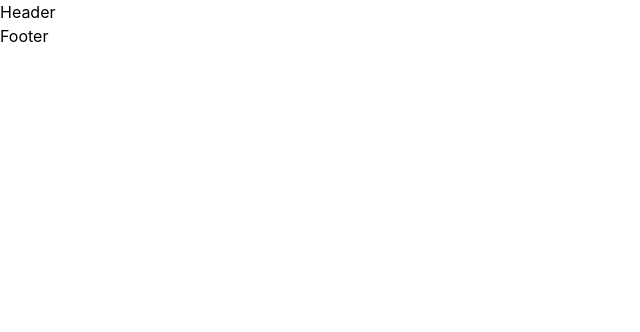
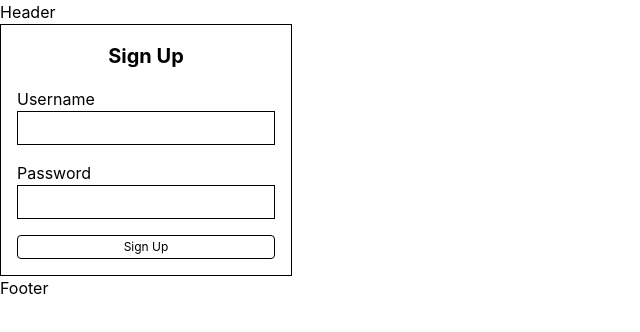
Before and after one commit to Feenixtm/railway_react_test_v1, a React (Vite) app: page /sign-up in a window 1280 px wide. Before the commit this address had no page. Shown: the top 332 px of the page, without its empty margins (0-640 px from the left). Built offline with nearby package versions, Linux system fonts and the light colour scheme.

Commit message:
Added simple Login and Sign-up forms

```diff
--- a/app/App.jsx
+++ b/app/App.jsx
@@ -5,6 +5,8 @@ import '../styles/App.css'
 import Home from '../components/Home'
 import Header from '../components/Header'
 import Footer from '../components/Footer'
+import Login from '../components/forms/Login'
+import SignUp from '../components/forms/SignUp'
 
 
 function App() {
@@ -15,6 +17,8 @@ function App() {
 
 			<Routes>
 				<Route path="/" element={<Home/>}></Route>
+				<Route path="login" element={<Login/>}></Route>
+				<Route path="sign-up" element={<SignUp/>}></Route>
 			</Routes>
 
 			<Footer/>
--- /dev/null
+++ b/components/forms/Login.jsx
@@ -0,0 +1,66 @@
+import React from 'react'
+import { useState } from "react";
+
+const Login = () => {
+    const [username, setUsername] = useState("");
+    const [password, setPassword] = useState("");
+
+    const submitLoginForm = async (e) => {
+        e.preventDefault();
+
+        // UseStates used: username, password.
+
+        // Don't run if username or password inputs are empty WIP
+        if (username.length === 0) {
+            console.log("Please enter a valid username.");
+            return;
+        } else if (password.length === 0) {
+            console.log("Please enter a valid password.");
+            return;
+        }
+
+        try {
+            const response = await fetch("https://railwaybackendtestv1-production.up.railway.app/login", {
+                method: "POST",
+                headers: {
+                    'Content-Type': 'application/json'
+                },
+                body: JSON.stringify({ username: username, password: password })
+            });
+
+            // Intercept HTTP server errors (e.g. 404, 500)
+            if (!response.ok) {
+                throw new Error("An HTTP error has occurred! Status: " + response.status);
+            }
+
+            const data = await response.json();
+            console.log("Success:" + data);
+        } catch (error) {
+            console.error("A fatal error has occurred during the login process: " + error);
+        }
+    }
+
+    return (
+        <div className='flex flex-col gap-4 border p-4 w-fit'>
+            <h1 className='text-center text-[1.25rem] font-bold'>Login</h1>
+            <form className='flex flex-col gap-4'>
+                <div className='flex flex-col'>
+                    <label htmlFor="">Username</label>
+                    <input type="text" className='border p-1' value={username} onChange={(e) => setUsername(e.target.value)}/>
+                </div>
+
+                <div className='flex flex-col'>
+                    <label htmlFor="">Password</label>
+                    <input type="password" className='border p-1' value={password} onChange={(e) => setPassword(e.target.value)}/>
+                </div>
+
+                <button
+                    className='hover-button border rounded-[0.25rem] py-[0.125rem] text-[0.75rem]'
+                    onClick={(e) => submitLoginForm(e)}
+                >Login</button>
+            </form>
+        </div>
+    )
+}
+
+export default Login
--- /dev/null
+++ b/components/forms/SignUp.jsx
@@ -0,0 +1,66 @@
+import React from 'react'
+import { useState } from "react";
+
+const SignUp = () => {
+    const [username, setUsername] = useState("");
+    const [password, setPassword] = useState("");
+
+    const submitSignUpForm = async (e) => {
+        e.preventDefault();
+
+        // UseStates used: username, password.
+
+        // Don't run if username or password inputs are empty WIP
+        if (username.length === 0) {
+            console.log("Please enter a valid username.");
+            return;
+        } else if (password.length === 0) {
+            console.log("Please enter a valid password.");
+            return;
+        }
+
+        try {
+            const response = await fetch("https://railwaybackendtestv1-production.up.railway.app/sign-up", {
+                method: "POST",
+                headers: {
+                    'Content-Type': 'application/json'
+                },
+                body: JSON.stringify({ username: username, password: password })
+            });
+
+            // Intercept HTTP server errors (e.g. 404, 500)
+            if (!response.ok) {
+                throw new Error("An HTTP error has occurred! Status: " + response.status);
+            }
+
+            const data = await response.json();
+            console.log("Success:" + data);
+        } catch (error) {
+            console.error("A fatal error has occurred during the sign up process: " + error);
+        }
+    }
+
+    return (
+        <div className='flex flex-col gap-4 border p-4 w-fit'>
+            <h1 className='text-center text-[1.25rem] font-bold'>Sign Up</h1>
+            <form className='flex flex-col gap-4'>
+                <div className='flex flex-col'>
+                    <label htmlFor="">Username</label>
+                    <input type="text" className='border p-1' value={username} onChange={(e) => setUsername(e.target.value)}/>
+                </div>
+
+                <div className='flex flex-col'>
+                    <label htmlFor="">Password</label>
+                    <input type="password" className='border p-1' value={password} onChange={(e) => setPassword(e.target.value)}/>
+                </div>
+
+                <button
+                    className='hover-button border rounded-[0.25rem] py-[0.125rem] text-[0.75rem]'
+                    onClick={(e) => submitSignUpForm(e)}
+                >Sign Up</button>
+            </form>
+        </div>
+    )
+}
+
+export default SignUp
--- a/styles/App.css
+++ b/styles/App.css
@@ -1 +1,7 @@
 @import "tailwindcss";
+
+.hover-button:hover {
+    color: white;
+    background-color: black;
+    cursor: pointer;
+}
```
